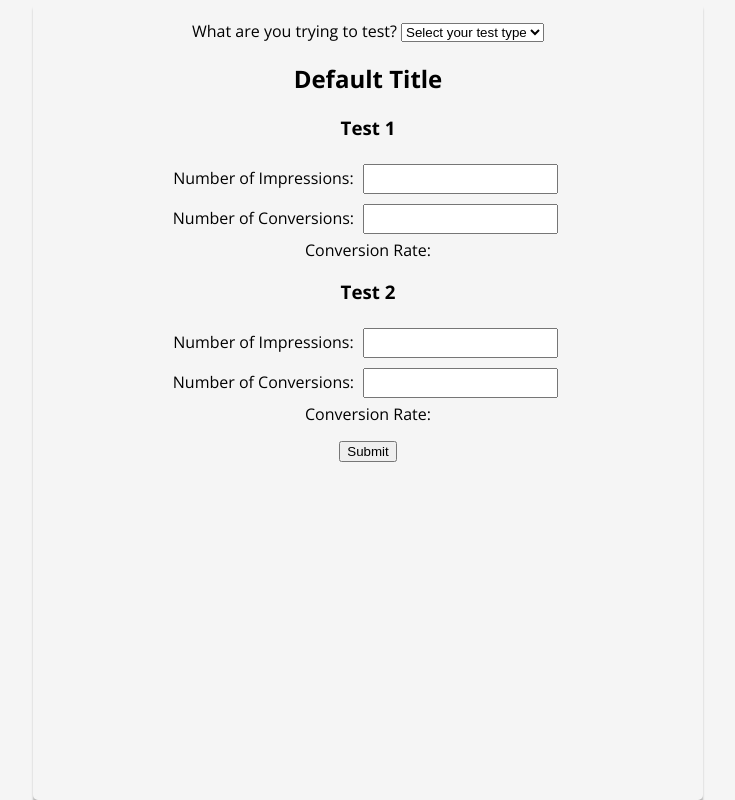
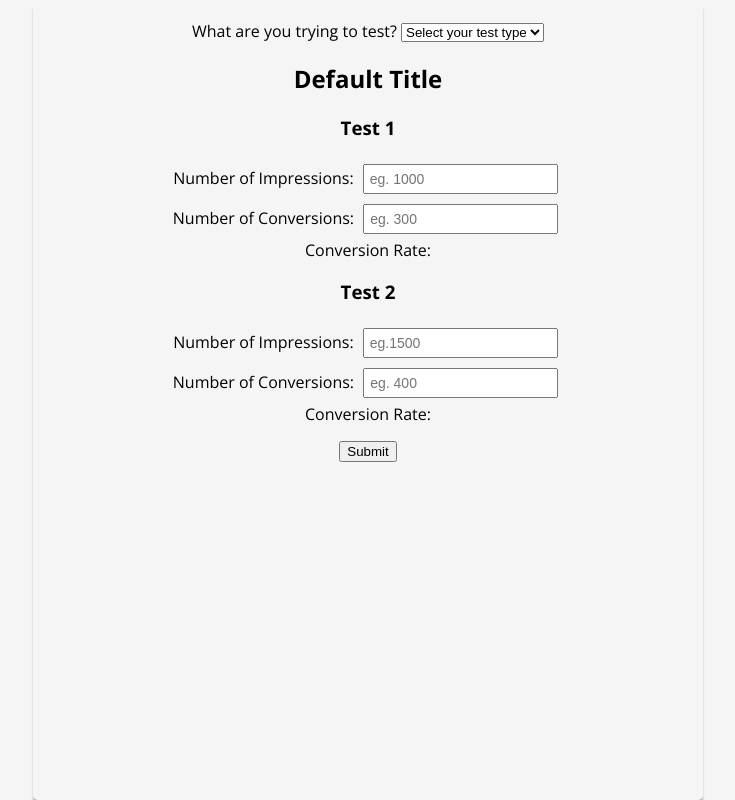
Before and after one commit to rebeccathachil/sigcalc, a plain HTML site: page index.html in a window 1280 px wide. Shown: the whole page, without its empty margins (272-1007 px from the left). Drawn offline with nearby package versions, Linux system fonts and the light colour scheme.

Commit message:
Added placeholder text

```diff
--- a/index.html
+++ b/index.html
@@ -39,6 +39,13 @@ function showSig() {
 	} else {
 		paramsErrors.style.display = "none";
 		console.log("yay")}
+
+	// If any fields are <0, give error
+	if (sample1 < 0 || sample2 < 0 || result1 < 0 || result2 <0) {
+		valueErrors.style.display = "block";
+	} else {
+		valueErrors.style.display = "none";
+	}
 
 	// Displays conversion rates
 	var sig = compute([0])
@@ -149,23 +156,24 @@ function custom() {
 		<form id="testParams">
 			<h3>Test 1</h3>
 			<label class="sampleLabel" id="sampleLabel1">Number of Impressions: </label>
-				<input type="number" name="sample" id="sample1">
+				<input type="number" name="sample" id="sample1" placeholder="eg. 1000" min="0">
 			<br>
 			<label class="resultLabel" id="resultLabel1">Number of Conversions: </label>
-				<input type="number" name="result" id="result1">
+				<input type="number" name="result" id="result1" placeholder="eg. 300" min="0">
 			<br>
 			Conversion Rate: <div id="conv1"></div>
 			<h3>Test 2</h3>
 			<label class="sampleLabel" id="sampleLabel2">Number of Impressions: </label>
-				<input type="number" name="sample" id="sample2">
+				<input type="number" name="sample" id="sample2" placeholder="eg.1500" min="0">
 			<br>
 			<label class="resultLabel" id="resultLabel2">Number of Conversions: </label>
-				<input type="number" name="result" id="result2">
+				<input type="number" name="result" id="result2" placeholder="eg. 400" min="0">
 			<br>
 			Conversion Rate: <div id="conv2"></div>
 		</form>
 		<div id="typeErrors" style="display: none; color: #f04d41; padding: 10px 0px;">Please select a test type using the dropdown above</div>
 		<div id="paramsErrors" style="display: none; color: #f04d41; padding: 10px 0px;">Please complete all the required fields</div>
+		<div id="valueErrors" style="display: none; color: #f04d41; padding: 10px 0px;">Test values cannot be less than 0</div>
 		<button type="submit" onClick="showSig();" value="Submit">Submit</button>
 		<div style="font-weight: 600; padding: 10px 0px;" id="display"></div>
 		<br>
```
